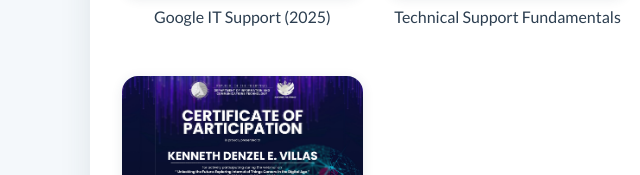
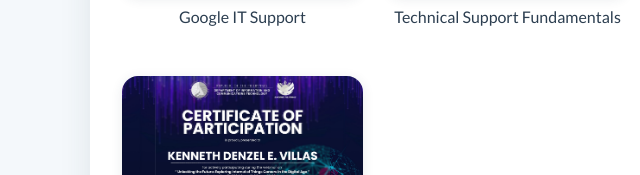
Before and after one commit to knvl16/villas-final-portfolio, a plain HTML site: page VILLAS_Portfolio_FINAL/index.html in a window 1280 px wide. Shown: the part 4062-4237 px from the top of the page, 0-640 px from the left. Drawn offline with nearby package versions, Linux system fonts and the light colour scheme.

Commit message:
Update index.html

```diff
--- a/VILLAS_Portfolio_FINAL/index.html
+++ b/VILLAS_Portfolio_FINAL/index.html
@@ -401,7 +401,7 @@
                     </div>
                     <div>
                         <img src="assets/certificates/googleitsupport.jpg" alt="Google IT Support" class="img-fluid" />
-                        <div class="gallery-caption">Google IT Support (2025)</div>
+                        <div class="gallery-caption">Google IT Support</div>
                     </div>
                     <div>
                         <img src="assets/certificates/technicalsupportfundamentals.png" alt="Technical Support Fundamentals" class="img-fluid" />
```
